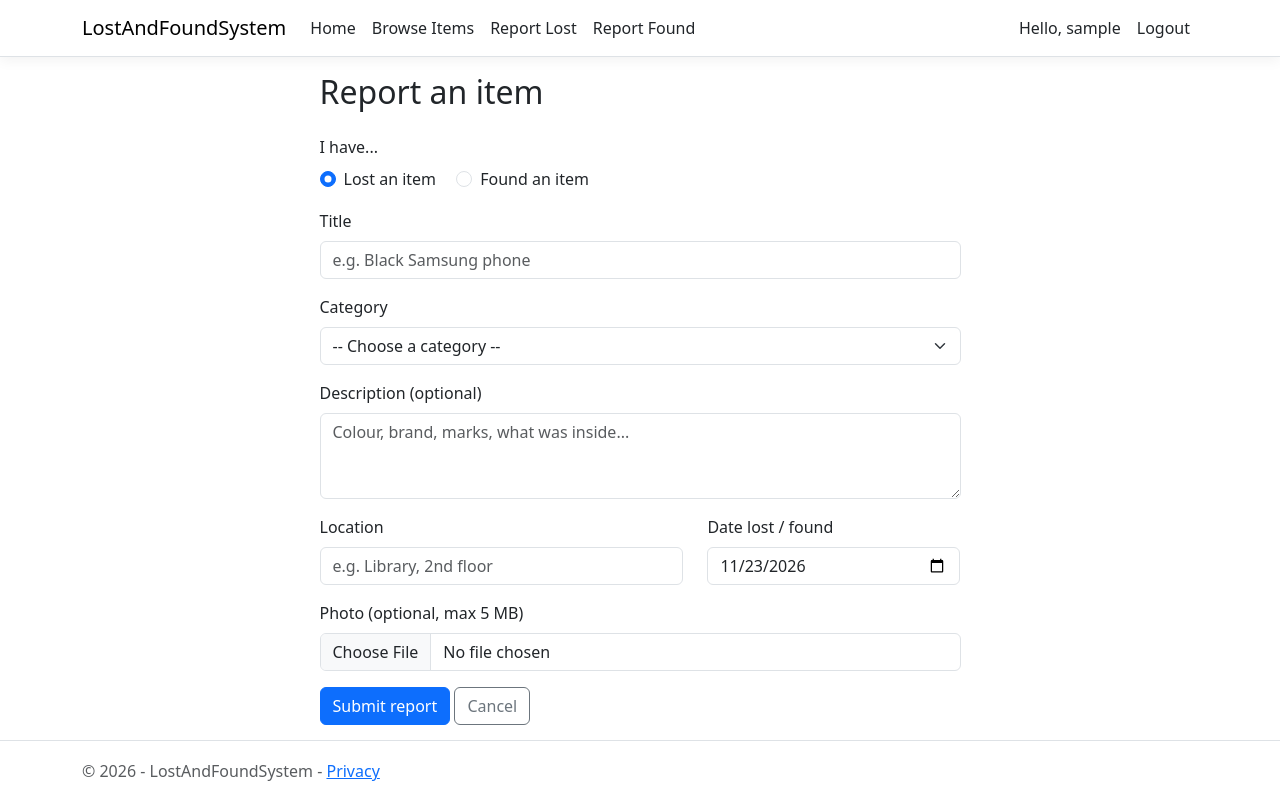
After one commit to soniabirori/Lost-and-Found-Management-System, an ASP.NET Core app: page /Items/Report in a window 1280 px wide. The commit adds this page. Run offline with ASP.NET Core 8, Linux system fonts and the light colour scheme; the visitor is signed in with stand-in values (Sample User, id 1); style sheets or scripts are compiled from the project's sources; some libraries are stand-ins or nearby versions.

Commit message:
Report items, browse, search, filter and details

```diff
--- /dev/null
+++ b/LostAndFoundSystem/Pages/Items/Report.cshtml
@@ -0,0 +1,84 @@
+@page
+@model LostAndFoundSystem.Pages.Items.ReportModel
+@{
+    ViewData["Title"] = "Report an Item";
+}
+
+<div class="row justify-content-center">
+    <div class="col-md-7">
+        <h2 class="mb-4">Report an item</h2>
+
+        @if (Model.ErrorMessage.Length > 0)
+        {
+            <div class="alert alert-danger alert-dismissible fade show" role="alert">
+                @Model.ErrorMessage
+                <button type="button" class="btn-close" data-bs-dismiss="alert" aria-label="Close"></button>
+            </div>
+        }
+
+        @if (Model.SuccessMessage.Length > 0)
+        {
+            <div class="alert alert-success alert-dismissible fade show" role="alert">
+                @Model.SuccessMessage
+                <button type="button" class="btn-close" data-bs-dismiss="alert" aria-label="Close"></button>
+            </div>
+        }
+
+        <!-- enctype is REQUIRED for file uploads -->
+        <form method="post" enctype="multipart/form-data">
+
+            <div class="mb-3">
+                <label class="form-label d-block">I have...</label>
+                <div class="form-check form-check-inline">
+                    <input class="form-check-input" type="radio" asp-for="ItemType" value="Lost" id="typeLost" />
+                    <label class="form-check-label" for="typeLost">Lost an item</label>
+                </div>
+                <div class="form-check form-check-inline">
+                    <input class="form-check-input" type="radio" asp-for="ItemType" value="Found" id="typeFound" />
+                    <label class="form-check-label" for="typeFound">Found an item</label>
+                </div>
+            </div>
+
+            <div class="mb-3">
+                <label class="form-label">Title</label>
+                <input class="form-control" asp-for="Title" placeholder="e.g. Black Samsung phone" />
+            </div>
+
+            <div class="mb-3">
+                <label class="form-label">Category</label>
+                <select class="form-select" asp-for="Category">
+                    <option value="">-- Choose a category --</option>
+                    @foreach (var c in LostAndFoundSystem.Pages.Items.ReportModel.Categories)
+                    {
+                        <option value="@c">@c</option>
+                    }
+                </select>
+            </div>
+
+            <div class="mb-3">
+                <label class="form-label">Description (optional)</label>
+                <textarea class="form-control" asp-for="Description" rows="3"
+                          placeholder="Colour, brand, marks, what was inside..."></textarea>
+            </div>
+
+            <div class="row">
+                <div class="col-md-7 mb-3">
+                    <label class="form-label">Location</label>
+                    <input class="form-control" asp-for="Location" placeholder="e.g. Library, 2nd floor" />
+                </div>
+                <div class="col-md-5 mb-3">
+                    <label class="form-label">Date lost / found</label>
+                    <input type="date" class="form-control" asp-for="EventDate" asp-format="{0:yyyy-MM-dd}" />
+                </div>
+            </div>
+
+            <div class="mb-3">
+                <label class="form-label">Photo (optional, max 5 MB)</label>
+                <input type="file" class="form-control" asp-for="Photo" accept="image/*" />
+            </div>
+
+            <button type="submit" class="btn btn-primary">Submit report</button>
+            <a class="btn btn-outline-secondary" href="/">Cancel</a>
+        </form>
+    </div>
+</div>
--- /dev/null
+++ b/LostAndFoundSystem/Pages/Items/Report.cshtml.cs
@@ -0,0 +1,136 @@
+using System.Security.Claims;
+using Microsoft.AspNetCore.Authorization;
+using Microsoft.AspNetCore.Mvc;
+using Microsoft.AspNetCore.Mvc.RazorPages;
+using Microsoft.Data.SqlClient;
+
+namespace LostAndFoundSystem.Pages.Items
+{
+    [Authorize] // only logged-in users can report items
+    public class ReportModel : PageModel
+    {
+        private readonly string _connectionString;
+        private readonly IWebHostEnvironment _env;
+
+        public static readonly string[] Categories =
+        {
+            "Phone", "Wallet", "Keys", "Bag", "ID / Documents",
+            "Electronics", "Clothing", "Jewelry", "Books", "Other"
+        };
+
+        public ReportModel(IConfiguration config, IWebHostEnvironment env)
+        {
+            _connectionString = config.GetConnectionString("LostAndFoundDB")!;
+            _env = env;
+        }
+
+        [BindProperty(SupportsGet = true)] public string? ItemType { get; set; }
+        [BindProperty] public string? Title { get; set; }
+        [BindProperty] public string? Description { get; set; }
+        [BindProperty] public string? Category { get; set; }
+        [BindProperty] public string? Location { get; set; }
+        [BindProperty] public DateTime? EventDate { get; set; }
+        [BindProperty] public IFormFile? Photo { get; set; }
+
+        public string ErrorMessage { get; set; } = "";
+        public string SuccessMessage { get; set; } = "";
+
+        public void OnGet()
+        {
+            if (ItemType != "Found") ItemType = "Lost";
+            EventDate = DateTime.Today;
+        }
+
+        public IActionResult OnPost()
+        {
+            // 1. Validate the form
+            if (ItemType != "Lost" && ItemType != "Found")
+            {
+                ErrorMessage = "Please choose Lost or Found.";
+                return Page();
+            }
+            if (string.IsNullOrWhiteSpace(Title) || string.IsNullOrWhiteSpace(Category) ||
+                string.IsNullOrWhiteSpace(Location) || EventDate == null)
+            {
+                ErrorMessage = "Title, category, location and date are required.";
+                return Page();
+            }
+            if (!Categories.Contains(Category))
+            {
+                ErrorMessage = "Please choose a valid category.";
+                return Page();
+            }
+            if (EventDate > DateTime.Today)
+            {
+                ErrorMessage = "The date cannot be in the future.";
+                return Page();
+            }
+
+            // 2. Save the photo (optional)
+            string? photoPath = null;
+            if (Photo != null && Photo.Length > 0)
+            {
+                string[] allowed = { ".jpg", ".jpeg", ".png", ".gif", ".webp" };
+                string ext = Path.GetExtension(Photo.FileName).ToLowerInvariant();
+
+                if (!allowed.Contains(ext))
+                {
+                    ErrorMessage = "Photo must be a JPG, PNG, GIF or WEBP image.";
+                    return Page();
+                }
+                if (Photo.Length > 5 * 1024 * 1024)
+                {
+                    ErrorMessage = "Photo must be smaller than 5 MB.";
+                    return Page();
+                }
+
+                // Save into wwwroot/uploads with a unique name
+                string folder = Path.Combine(_env.WebRootPath, "uploads");
+                Directory.CreateDirectory(folder);
+                string fileName = Guid.NewGuid().ToString() + ext;
+
+                using (var stream = new FileStream(Path.Combine(folder, fileName), FileMode.Create))
+                {
+                    Photo.CopyTo(stream);
+                }
+                photoPath = "/uploads/" + fileName;
+            }
+
+            // 3. Get the logged-in user's Id (saved in the cookie at login)
+            int userId = int.Parse(User.FindFirstValue(ClaimTypes.NameIdentifier)!);
+
+            // 4. Save the item
+            try
+            {
+                using var connection = new SqlConnection(_connectionString);
+                connection.Open();
+
+                string sql = "INSERT INTO Items (UserId, ItemType, Title, Description, Category, Location, EventDate, PhotoPath) " +
+                             "VALUES (@UserId, @ItemType, @Title, @Description, @Category, @Location, @EventDate, @PhotoPath)";
+                using var command = new SqlCommand(sql, connection);
+                command.Parameters.AddWithValue("@UserId", userId);
+                command.Parameters.AddWithValue("@ItemType", ItemType);
+                command.Parameters.AddWithValue("@Title", Title.Trim());
+                command.Parameters.AddWithValue("@Description",
+                    string.IsNullOrWhiteSpace(Description) ? DBNull.Value : Description.Trim());
+                command.Parameters.AddWithValue("@Category", Category);
+                command.Parameters.AddWithValue("@Location", Location.Trim());
+                command.Parameters.AddWithValue("@EventDate", EventDate.Value.Date);
+                command.Parameters.AddWithValue("@PhotoPath", (object?)photoPath ?? DBNull.Value);
+                command.ExecuteNonQuery();
+            }
+            catch (Exception ex)
+            {
+                ErrorMessage = ex.Message;
+                return Page();
+            }
+
+            // 5. Success: clear the form but keep Lost/Found choice
+            SuccessMessage = $"Your {ItemType.ToLower()} item has been reported successfully!";
+            Title = Description = Category = Location = "";
+            EventDate = DateTime.Today;
+            ModelState.Clear();
+            return Page();
+        }
+    }
+}
--- a/LostAndFoundSystem/Pages/Shared/_Layout.cshtml
+++ b/LostAndFoundSystem/Pages/Shared/_Layout.cshtml
@@ -24,8 +24,17 @@
 							<a class="nav-link text-dark" asp-area="" asp-page="/Index">Home</a>
 						</li>
 						<li class="nav-item">
-                            <a class="nav-link text-dark" asp-area="" asp-page="/Privacy">Privacy</a>
+							<a class="nav-link text-dark" asp-page="/Items/Index">Browse Items</a>
 						</li>
+						<li class="nav-item">
+							<a class="nav-link text-dark" asp-page="/Items/Report" asp-route-ItemType="Lost">Report Lost</a>
+						</li>
+						<li class="nav-item">
+							<a class="nav-link text-dark" asp-page="/Items/Report" asp-route-ItemType="Found">Report Found</a>
+						</li>
+					</ul>
+
+					<ul class="navbar-nav">
 						@if (User.Identity?.IsAuthenticated == true)
 						{
 							<li class="nav-item">
```
Also changed, not shown: LostAndFoundSystem/Models/ItemInfo.cs (added, +46 -0 lines), LostAndFoundSystem/Pages/Items/Details.cshtml (added, +56 -0 lines), LostAndFoundSystem/Pages/Items/Details.cshtml.cs (added, +54 -0 lines), LostAndFoundSystem/Pages/Items/Index.cshtml (added, +91 -0 lines), LostAndFoundSystem/Pages/Items/Index.cshtml.cs (added, +78 -0 lines), 1 other file. Lines whose indentation alone changed are shown as unchanged.
